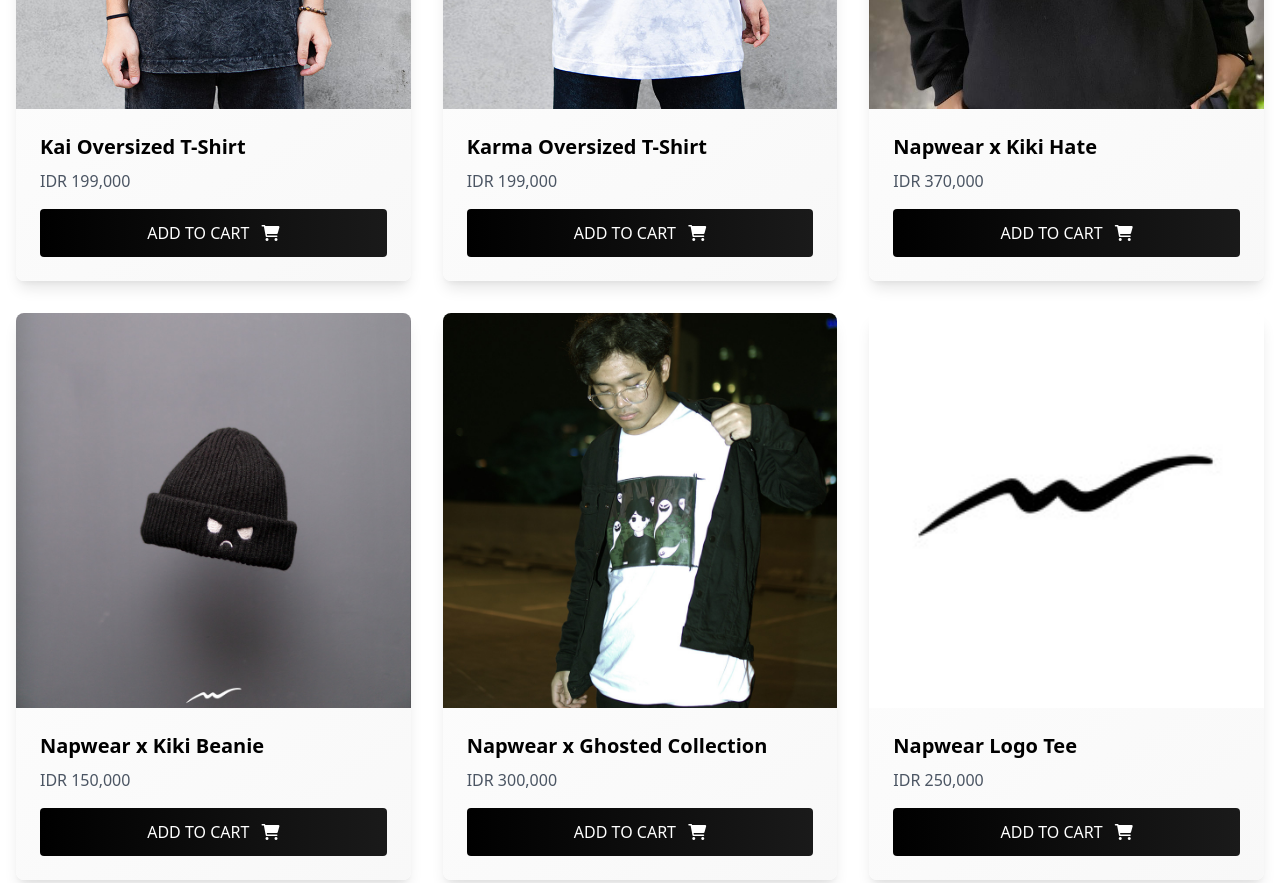
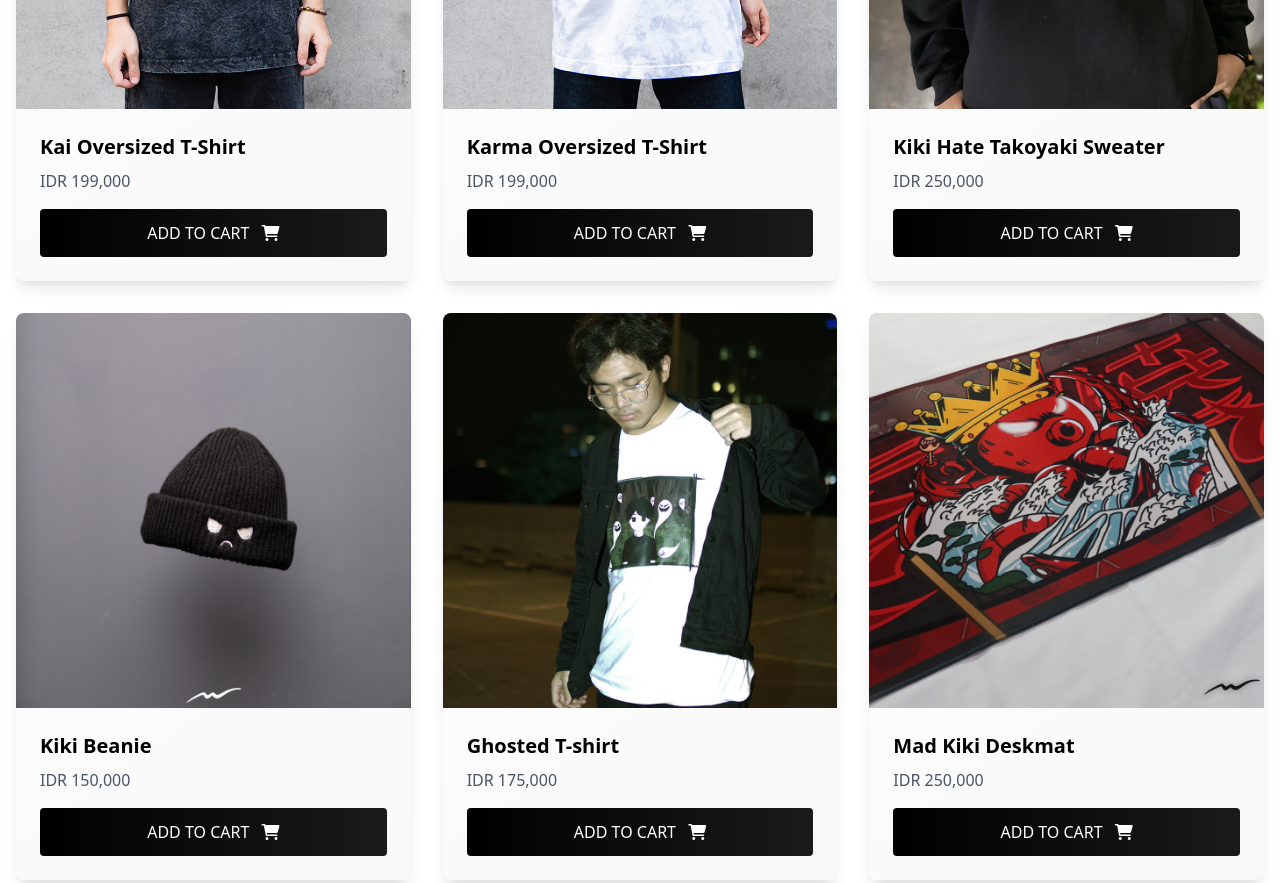
Before and after one commit to rafidtertiano/project-uas, a plain HTML site: page collection.html in a window 1280 px wide. Shown: the part 2160-3043 px from the top of the page. Drawn offline with nearby package versions, Linux system fonts and the light colour scheme.

Commit message:
added kiki deskmat to collection.html

```diff
--- a/collection.html
+++ b/collection.html
@@ -241,12 +241,14 @@
                             <img src="assets/kiki hate.jpg" alt="kiki" class="w-full transform hover:scale-105 transition duration-500"/>
                         </div>
                         <div class="p-6">
-                            <h4 class="text-xl font-bold mb-2">Napwear x Kiki Hate</h4>
-                            <p class="text-gray-600 mb-4">IDR 370,000</p>
+                            <h4 class="text-xl font-bold mb-2">Kiki Hate Takoyaki Sweater</h4>
+                            <p class="text-gray-600 mb-4">IDR 250,000</p>
+                            <a href="https://www.tokopedia.com/napwear/kiki-hate-takoyaki-sweater-m?extParam=src%3Dshop%26whid%3D6186753&aff_unique_id=&channel=others&chain_key=" target="_blank">
                             <button class="custom-button w-full text-white py-3 rounded">
                                 ADD TO CART
                                 <i class="fas fa-shopping-cart ml-2"></i>
                             </button>
+                        </a>
                         </div>
                     </div>
                     <!-- Product Card 7 -->
@@ -255,12 +257,14 @@
                             <img src="assets/beanie kiki.png" alt="beanie" class="w-full transform hover:scale-105 transition duration-500"/>
                         </div>
                         <div class="p-6">
-                            <h4 class="text-xl font-bold mb-2">Napwear x Kiki Beanie</h4>
+                            <h4 class="text-xl font-bold mb-2">Kiki Beanie</h4>
                             <p class="text-gray-600 mb-4">IDR 150,000</p>
+                            <a href="https://www.tokopedia.com/napwear/kiki-beanie-hat-black-a519e?extParam=src%3Dshop%26whid%3D6186753&aff_unique_id=&channel=others&chain_key=" target="_blank" >
                             <button class="custom-button w-full text-white py-3 rounded">
                                 ADD TO CART
                                 <i class="fas fa-shopping-cart ml-2"></i>
                             </button>
+                        </a>
                         </div>
                     </div>
                     <!-- Product Card 8 -->
@@ -269,26 +273,30 @@
                             <img src="assets/ghosted.png" alt="ghosted" class="w-full transform hover:scale-105 transition duration-500"/>
                         </div>
                         <div class="p-6">
-                            <h4 class="text-xl font-bold mb-2">Napwear x Ghosted Collection</h4>
-                            <p class="text-gray-600 mb-4">IDR 300,000</p>
+                            <h4 class="text-xl font-bold mb-2">Ghosted T-shirt</h4>
+                            <p class="text-gray-600 mb-4">IDR 175,000</p>
+                            <a href="https://www.tokopedia.com/napwear/ghosted-tshirt-m-588a9?extParam=src%3Dshop%26whid%3D6186753&aff_unique_id=&channel=others&chain_key=" target="_blank">
                             <button class="custom-button w-full text-white py-3 rounded">
                                 ADD TO CART
                                 <i class="fas fa-shopping-cart ml-2"></i>
                             </button>
+                        </a>
                         </div>
                     </div>
                     <!-- Product Card 9 -->
                     <div class="product-card rounded-lg overflow-hidden hover-glow shadow-lg" data-aos="fade-up" data-aos-delay="900">
                         <div class="relative overflow-hidden">
-                            <img src="assets/napwear logo.jpg" alt="napwear logo" class="w-full transform hover:scale-105 transition duration-500"/>
+                            <img src="assets/mad-kiki-deskmat.png" alt="deskmat" class="w-full transform hover:scale-105 transition duration-500"/>
                         </div>
                         <div class="p-6">
-                            <h4 class="text-xl font-bold mb-2">Napwear Logo Tee</h4>
+                            <h4 class="text-xl font-bold mb-2">Mad Kiki Deskmat</h4>
+                            <a href="https://www.tokopedia.com/napwear/mad-kiki-deskmat?extParam=src%3Dshop%26whid%3D6186753&aff_unique_id=&channel=others&chain_key=" target="_blank">
                             <p class="text-gray-600 mb-4">IDR 250,000</p>
                             <button class="custom-button w-full text-white py-3 rounded">
                                 ADD TO CART
                                 <i class="fas fa-shopping-cart ml-2"></i>
                             </button>
+                        </a>
                         </div>
                     </div>
                 </div>
```
Also changed, not shown: assets/mad-kiki-deskmat.png (added).
